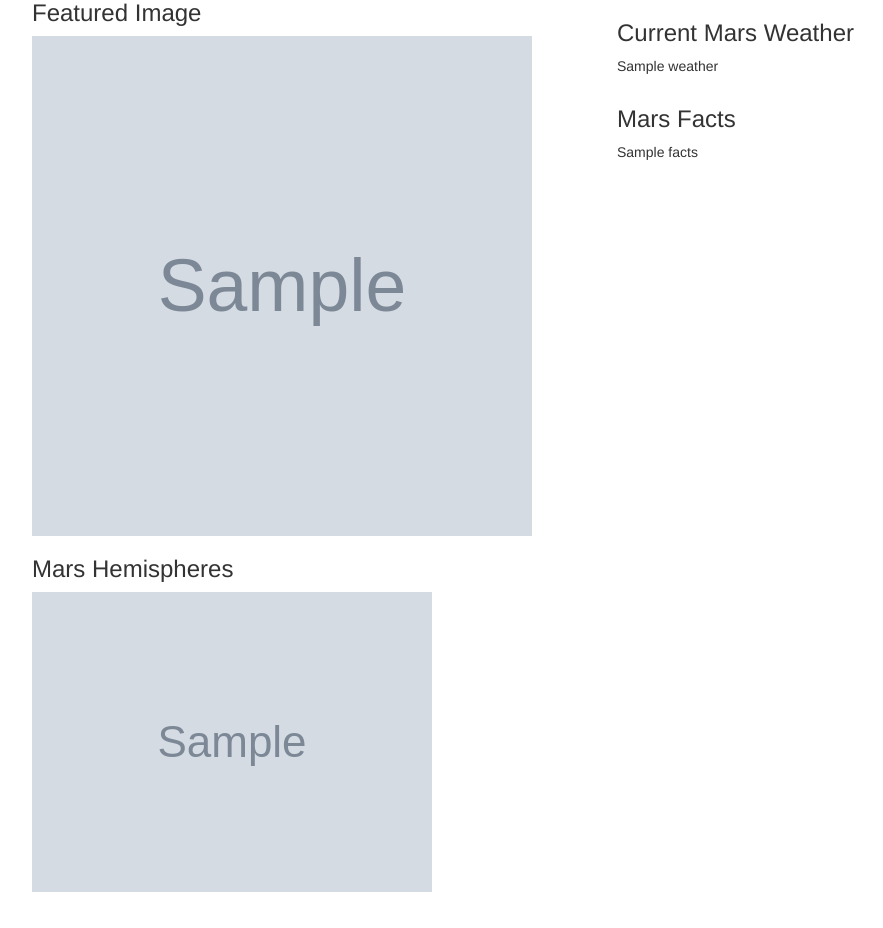
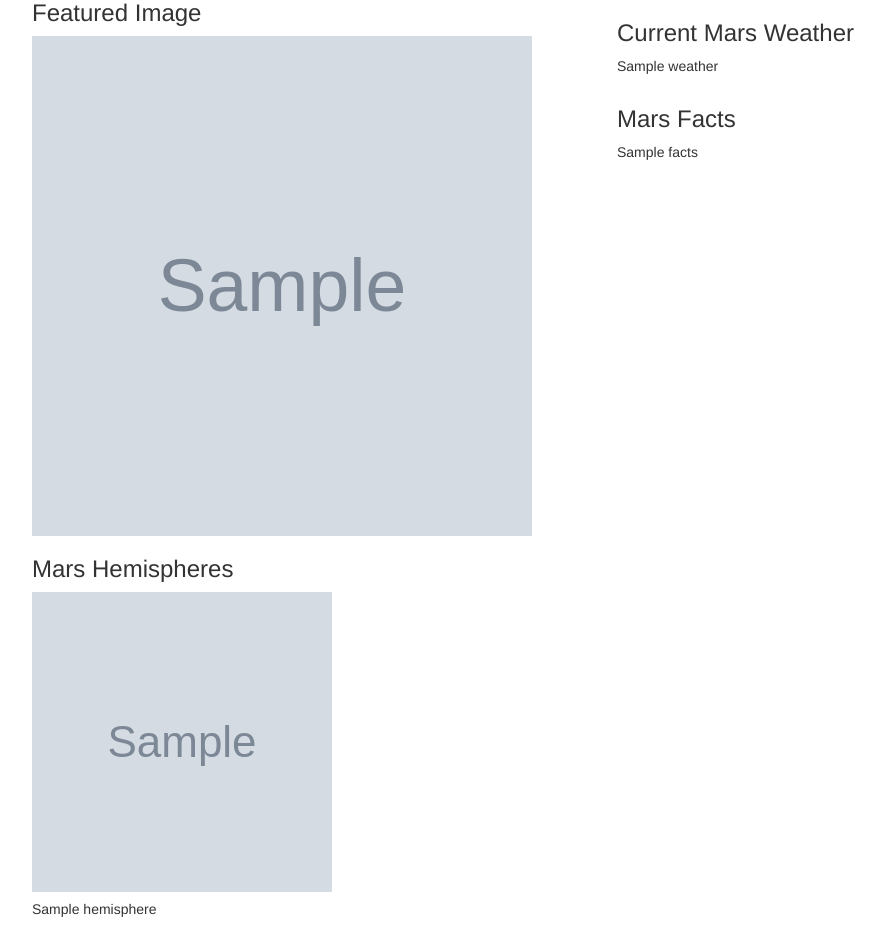
Before and after one commit to alvinochieng/web-scraping-challenge, a Flask app: page / in a window 1280 px wide. Shown: the part 446-1374 px from the top of the page, without its empty margins (38-921 px from the left). Before the commit the page ends 1338 px from the top, so only its background shows below. Run offline with Flask 2, Linux system fonts and the light colour scheme; grey boxes marked "Sample" are stand-in pictures; a database or web service that is not in the repository returns one stand-in record (values such as "Sample title"); some libraries are stand-ins or nearby versions.

Commit message:
almost done

```diff
--- a/Missions_to_mars/templates/index.html
+++ b/Missions_to_mars/templates/index.html
@@ -20,7 +20,6 @@
 </div>
 
 <div class="container">
-  <div class="box">
   <div class="row">
     <div class="col">
 
@@ -54,14 +53,31 @@
 </div>
 </div>
 
-</div>
+
 
 <h3>Mars Hemispheres</h3>
-<img src="{{mars_news.images_hem}}" alt="hemispheres"/>
+
+{% for hemisphere in mars_news.hemispheres%}
+
+<div class="row">
+  <div class="col-sm-6">
+    <div class="card">
+      <img src="{{hemisphere.image_url}}" class="card-img-top" alt="hemispheres" height="300" width="300"/>
+    <div class="card-body">
+      <h5 class="card-title">{{hemisphere.title}}</h5>
 
 </div>
 </div>
 
+</div>
+{% endfor %}
+</div>
+
+</div>
+
+</div>
+
+
 </body>
 
 </html>
```
